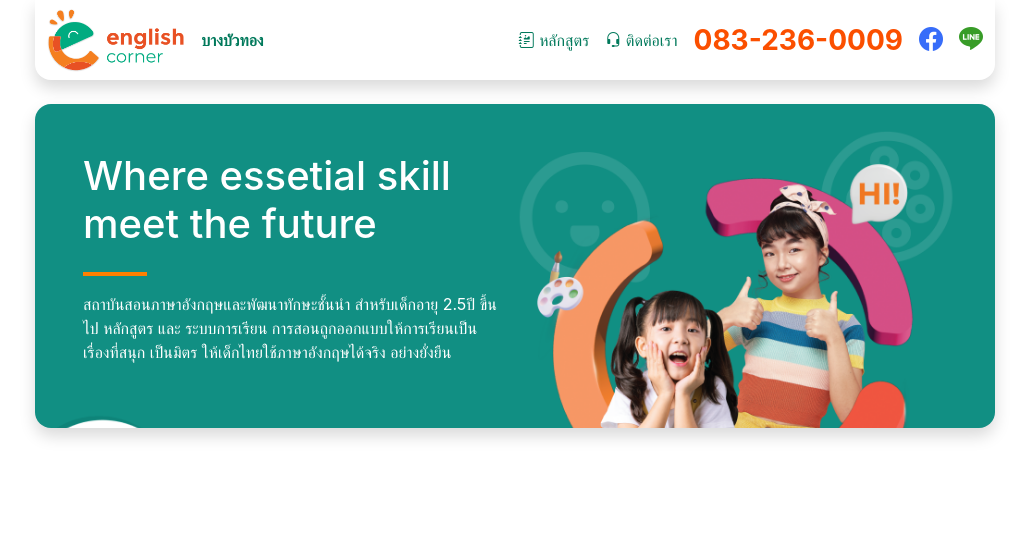
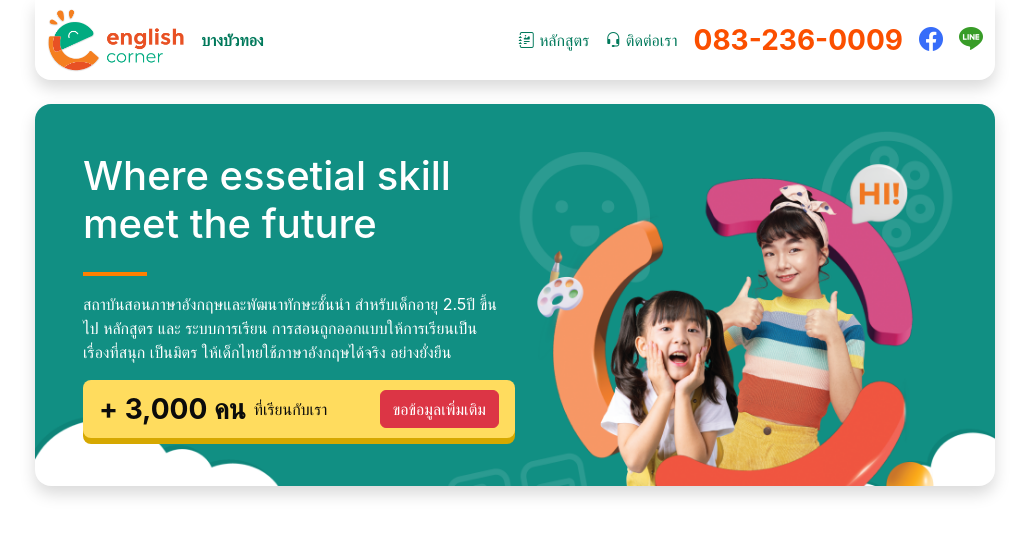
Before and after one commit to englishcorner-bbt/englishcorner-bbt.github.io, a Jekyll site: the page built from index.html, in a window 1280 px wide. Shown: the top 536 px of the page, without its empty margins (125-1154 px from the left). Built offline with Jekyll 4.4.1, drawn with Linux system fonts in a browser that asks for light colours.

Commit message:
add button

```diff
--- a/_includes/navbar.html
+++ b/_includes/navbar.html
@@ -13,7 +13,7 @@
       <div class="d-none d-md-block fw-bold green">บางบัวทอง</div>
     </div>
     <div
-      class="col-md-auto d-flex flex-sm-row flex-column align-items-center gap-2 gap-md-3 pt-2 pt-md-0"
+      class="col-md-auto d-flex flex-sm-row flex-column align-items-center gap-2 gap-md-3 pt-2 pt-md-0 justify-content-center"
     >
       <div class="d-flex align-items-center gap-3 order-md-1">
         <a href="#" class="nav-link fs-3 fw-bold red"> 083-236-0009 </a>
--- a/_sass/color.scss
+++ b/_sass/color.scss
@@ -3,7 +3,8 @@ $green-text: #01795b;
 $green-bg: #02ac81;
 
 $orange: #ff8000;
-
+$yellow: #ffdc5e;
+$black: #0b0b0b;
 $white: #ffffff;
 
 .green {
@@ -19,7 +20,7 @@ $white: #ffffff;
 }
 
 .yellow {
-  color: #ffdc5e;
+  color: $yellow;
 }
 
 .white {
@@ -27,7 +28,7 @@ $white: #ffffff;
 }
 
 .black {
-  color: #0b0b0b;
+  color: $black;
 }
 
 .facebook-color {
@@ -38,6 +39,11 @@ $white: #ffffff;
   color: #389c28;
 }
 
+.bg-yellow {
+  background-color: $yellow;
+  color: $black;
+}
+
 .bg-green {
   background-color: $green-bg;
   color: $white;
--- a/assets/css/style.scss
+++ b/assets/css/style.scss
@@ -58,7 +58,17 @@ a,
   max-width: 960px;
 }
 
-@media (min-width: 992px) {
+.strong-shadow {
+  box-shadow: 0px 6px 0px #d6a800;
+}
+
+@media (min-width: 720px) {
+  .banner-bg {
+    background-image: url('/assets/image/banner_md.png');
+  }
+}
+
+@media (min-width: 960px) {
   .rounded-lg-4 {
     border-radius: 1rem !important; /* 1.5rem = 24px (rounded-4) */
   }
@@ -68,10 +78,6 @@ a,
     border-bottom-right-radius: 1rem !important;
   }
 
-  .banner-bg {
-    background-image: url('/assets/image/banner_md.png');
-  }
-
   .shadow-md-sm {
     box-shadow: var(--bs-box-shadow) !important;
   }
--- a/index.html
+++ b/index.html
@@ -5,7 +5,7 @@ description: 'Some awesome description'
 ---
 
 <div
-  class="container max-width mt-4 shadow-md-sm rounded-lg-4 bg-green banner-bg p-3 p-md-5"
+  class="container max-width mt-0 mt-lg-4 shadow-md-sm rounded-lg-4 bg-green banner-bg p-3 p-md-5"
 >
   <div class="row">
     <h1 class="col-md-6 fs-1">Where essetial skill meet the future</h1>
@@ -18,4 +18,15 @@ description: 'Some awesome description'
       เป็นมิตร ให้เด็กไทยใช้ภาษาอังกฤษได้จริง อย่างยั่งยืน
     </p>
   </div>
+  <div
+    class="col-6 d-flex flex-column flex-md-row py-2 px-3 bg-yellow rounded-3 strong-shadow align-items-center"
+  >
+    <div class="d-flex align-items-center gap-1 gap-md-2 flex-fill">
+      <div class="fw-bold fs-3">+ 3,000 คน</div>
+      <div>ที่เรียนกับเรา</div>
+    </div>
+    <div class="d-flex">
+      <button type="button" class="btn btn-danger">ขอข้อมูลเพิ่มเติม</button>
+    </div>
+  </div>
 </div>
```
